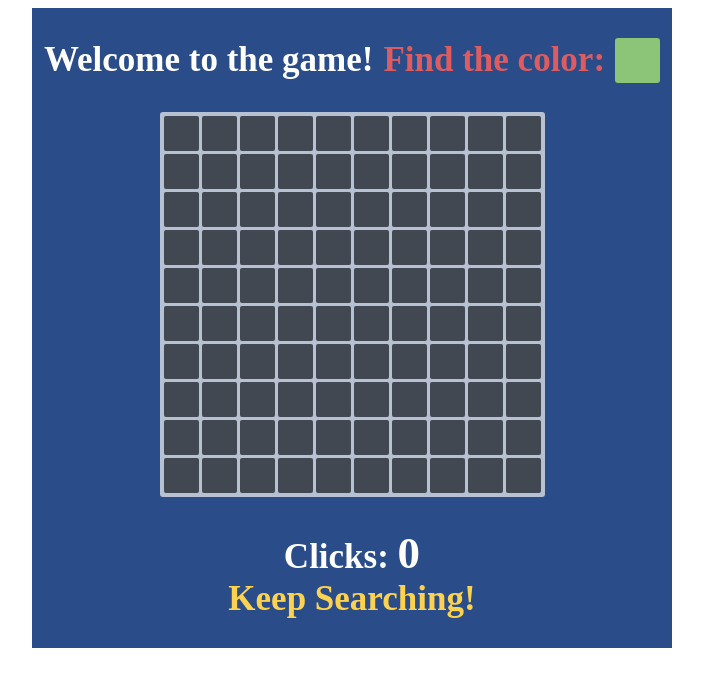
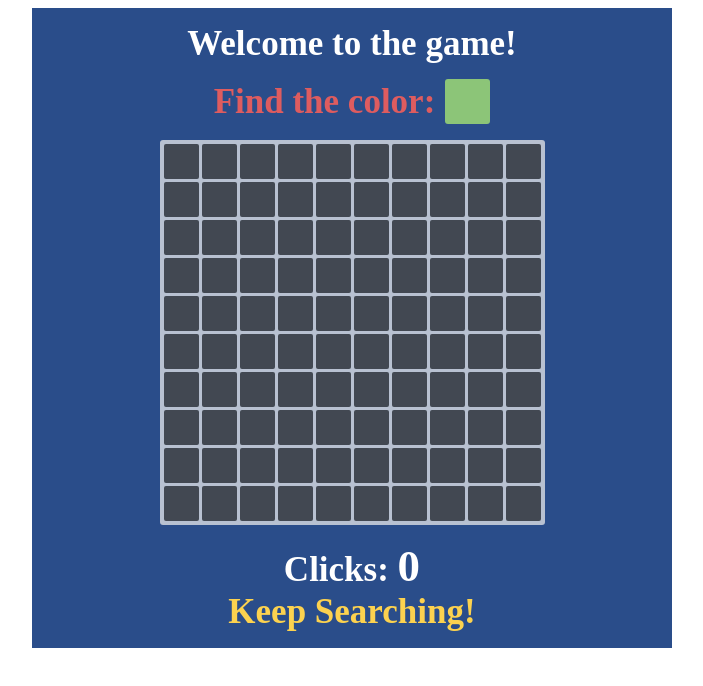
Before and after one commit to ElimelechEhrlich/react-git-project, a React (Vite) app: page / in a window 1280 px wide. Shown: the top 686 px of the page, without its empty margins (288-991 px from the left). Built offline with nearby package versions, Linux system fonts and the light colour scheme.

Commit message:
change text for conflict

```diff
--- a/src/App.jsx
+++ b/src/App.jsx
@@ -12,8 +12,8 @@ export default function App() {
   return (
     <>
       <div className="background justify-around flex flex-col">
+          <p style={{margin:'0', color: "rgb(255, 255, 255)", fontSize:'35px', fontWeight: 'bold'}}>Welcome to the game!</p>
         <div className="flex flex-row header">
-          <p style={{margin:'0', color: "rgb(255, 255, 255)", fontSize:'35px', fontWeight: 'bold'}}>Welcome to the game!</p>
           <p style={{margin:'0', color: 'rgb(222, 92, 95)', fontSize:'35px',   fontWeight: 'bold'}}>Find the color:</p>
           <Cell key={"1000"} bgColor={colorRef.current} className="cell_header" />
         </div>
```
